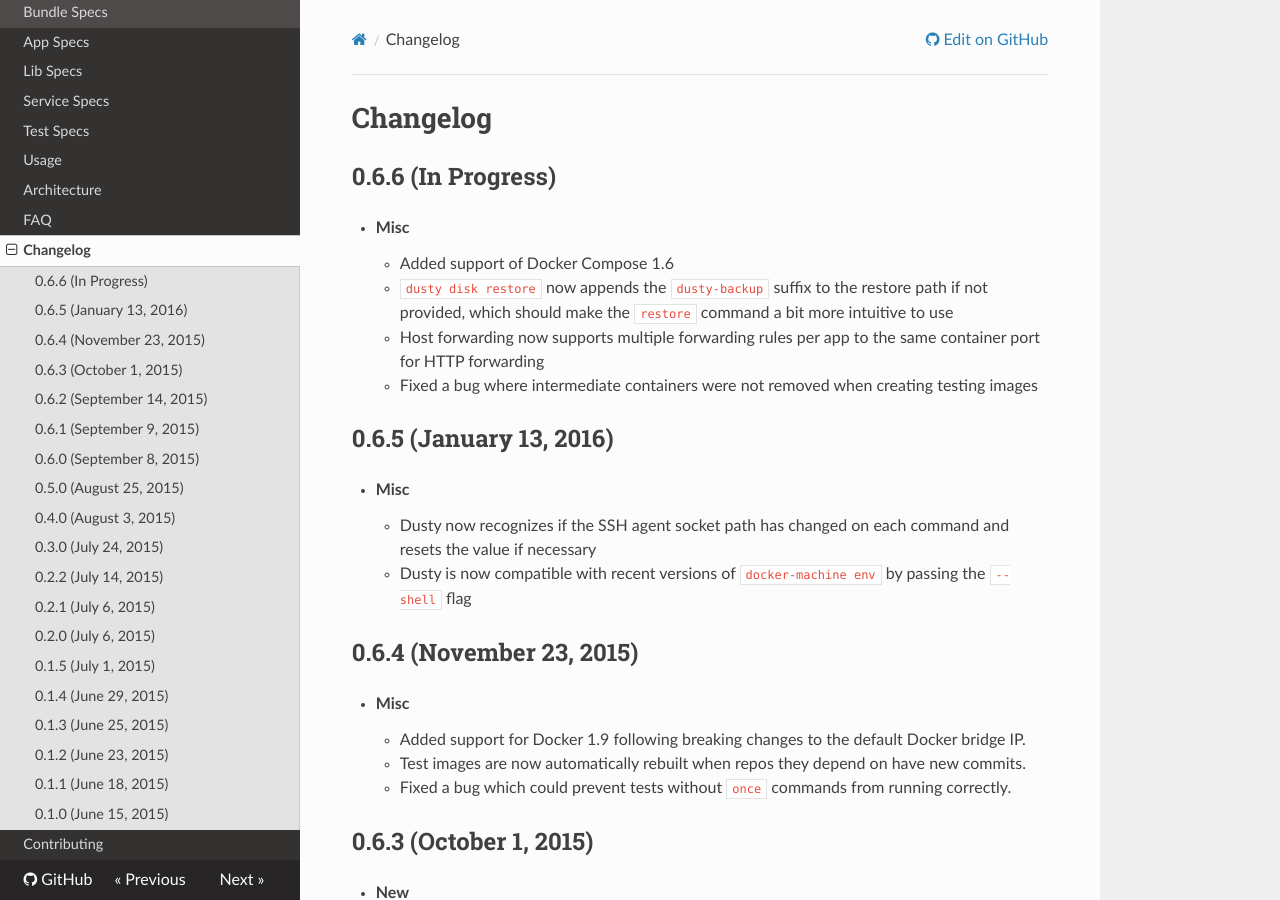
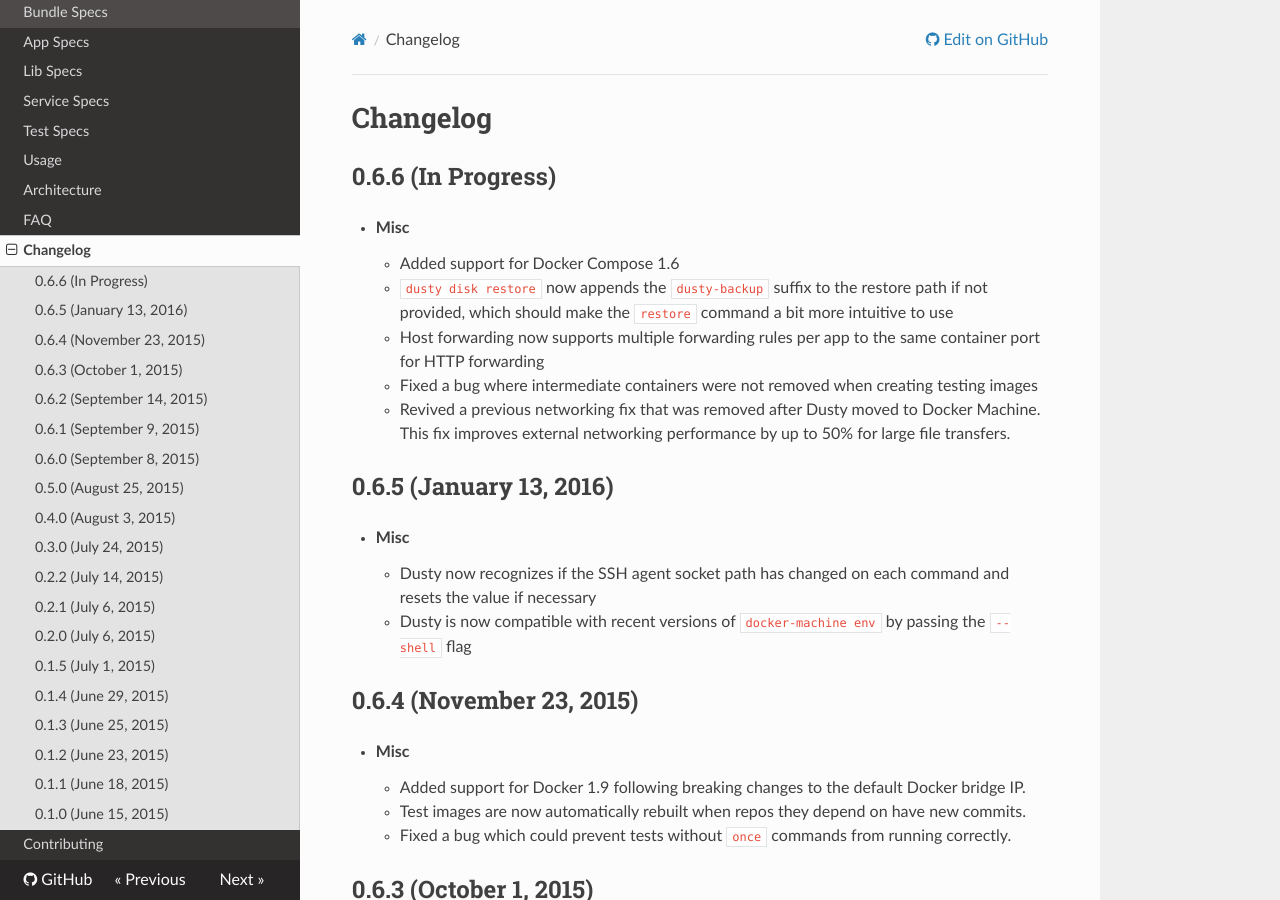
Before and after one commit to gamechanger/dusty, an MkDocs documentation site: the page built from docs/changelog.md, in a window 1280 px wide and 900 px high. Built offline with MkDocs 1.6.1, drawn with Linux system fonts in a browser that asks for light colours; nearby versions of some CDN libraries; old or Windows-style settings are respelled for this version of MkDocs.

Commit message:
Add changelog

```diff
--- a/docs/changelog.md
+++ b/docs/changelog.md
@@ -1,11 +1,13 @@
 # Changelog
 
 ## 0.6.6 (In Progress)
+
 * **Misc**
-    * Added support of Docker Compose 1.6
+    * Added support for Docker Compose 1.6
     * `dusty disk restore` now appends the `dusty-backup` suffix to the restore path if not provided, which should make the `restore` command a bit more intuitive to use
     * Host forwarding now supports multiple forwarding rules per app to the same container port for HTTP forwarding
     * Fixed a bug where intermediate containers were not removed when creating testing images
+    * Revived a previous networking fix that was removed after Dusty moved to Docker Machine. This fix improves external networking performance by up to 50% for large file transfers.
 
 ## 0.6.5 (January 13, 2016)
 
```
